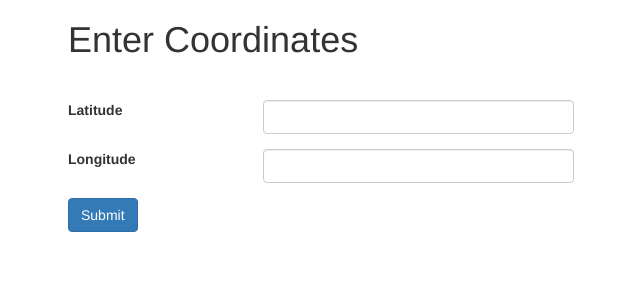
After one commit to arvydas02/beer-test, a Symfony app: template templates/beer/index.html.twig in a window 1280 px wide. The commit adds this page. Shown: the top 300 px of the page, without its empty margins (2-642 px from the left). Run offline with Twig, Linux system fonts and the light colour scheme; the template is opened without the code that fills it, so the values that code supplies are empty; form fields are guessed from the names that the template uses; some libraries are stand-ins or nearby versions.

Commit message:
feat: adding coordinates form

```diff
--- a/templates/base.html.twig
+++ b/templates/base.html.twig
@@ -3,10 +3,24 @@
     <head>
         <meta charset="UTF-8">
         <title>{% block title %}Welcome!{% endblock %}</title>
-        {% block stylesheets %}{% endblock %}
+        {% block stylesheets %}
+            <link rel="stylesheet" href="https://maxcdn.bootstrapcdn.com/bootstrap/3.3.7/css/bootstrap.min.css"
+                  integrity="sha384-BVYiiSIFeK1dGmJRAkycuHAHRg32OmUcww7on3RYdg4Va+PmSTsz/K68vbdEjh4u"
+                  crossorigin="anonymous">
+        {% endblock %}
     </head>
     <body>
-        {% block body %}{% endblock %}
-        {% block javascripts %}{% endblock %}
+        <div class="main-content container">
+            {% block body %}{% endblock %}
+        </div>
+        {% block javascripts %}
+            <!-- JavaScript -->
+            <script src="https://code.jquery.com/jquery-3.4.1.min.js"
+                    integrity="sha256-CSXorXvZcTkaix6Yvo6HppcZGetbYMGWSFlBw8HfCJo="
+                    crossorigin="anonymous"></script>
+            <script src="https://maxcdn.bootstrapcdn.com/bootstrap/3.3.7/js/bootstrap.min.js"
+                    integrity="sha384-Tc5IQib027qvyjSMfHjOMaLkfuWVxZxUPnCJA7l2mCWNIpG9mGCD8wGNIcPD7Txa"
+                    crossorigin="anonymous"></script>
+        {% endblock %}
     </body>
 </html>
--- /dev/null
+++ b/templates/beer/index.html.twig
@@ -0,0 +1,41 @@
+{% extends 'base.html.twig' %}
+
+{% block title %}Beer Test!{% endblock %}
+
+{% block body %}
+    <h1>Enter Coordinates</h1>
+    <p>&nbsp;</p>
+
+    <div class="row">
+        <!-- First column -->
+        <div class="col-md-6 col-xs-12">
+
+            <div class="row form-group">
+                <div class="col-md-4">{{ form_label(form.latitude, 'Latitude') }}</div>
+                <div class="col-md-7">
+                    {{ form_widget(form.latitude, {'attr': {'class': 'form-control'}}) }}
+                    <div class="form-error">
+                        {{ form_errors(form.latitude) }}
+                    </div>
+                </div>
+            </div>
+
+            <div class="row form-group">
+                <div class="col-md-4">{{ form_label(form.longitude, 'Longitude') }}</div>
+                <div class="col-md-7">
+                    {{ form_widget(form.longitude, {'attr': {'class': 'form-control'}}) }}
+                    <div class="form-error">
+                        {{ form_errors(form.longitude) }}
+                    </div>
+                </div>
+            </div>
+
+            <div class="row form-group">
+                <div class="col-md-12 col-xs-12">
+                    {{ form_widget(form.submit, {'attr': {'class': 'btn btn-primary'}}) }}
+                </div>
+            </div>
+
+        </div>
+    </div>
+{% endblock %}
```
Also changed, not shown: src/Controller/BeerController.php (added, +36 -0 lines), src/Form/LocationType.php (added, +27 -0 lines).
